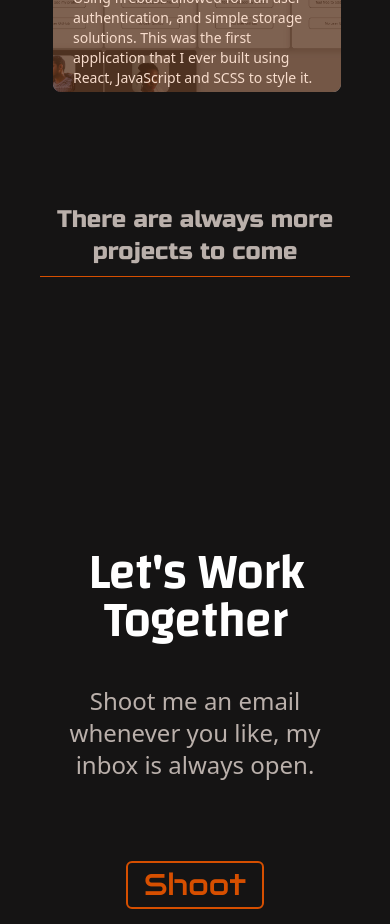
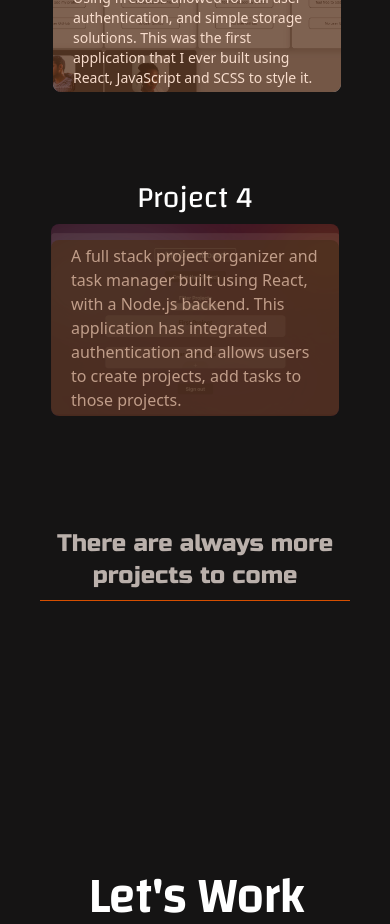
Before and after one commit to ParkerMagee/ProjectPortfolio, a Next.js app: page / in a window 390 px wide. Shown: the part 2820-3744 px from the top of the page. Built offline with nearby package versions, Linux system fonts and the light colour scheme.

Commit message:
project organizer project added

```diff
--- a/components/MyWork.js
+++ b/components/MyWork.js
@@ -22,7 +22,7 @@ const MyWork = () => {
               <Image
                 className="absolute object-cover rounded-lg w-full h-full"
                 src="/honda-parts-webpage.png"
-                alt="mock image"
+                alt="honda parts marketplace"
                 layout="fill"
               />
               <p className="text-sm relative w-full block text-white px-5 py-1 bg-mediumGray bg-opacity-70 rounded-lg md:text-base">
@@ -45,7 +45,7 @@ const MyWork = () => {
               <Image
                 className="absolute object-cover rounded-lg w-full h-full"
                 src="/daily-exercise-webpage.png"
-                alt="mock image"
+                alt="workout webpage"
                 layout="fill"
               />
               <p className="text-sm relative w-full block text-white px-5 py-1 bg-mediumGray bg-opacity-70 rounded-lg md:text-base">
@@ -68,7 +68,7 @@ const MyWork = () => {
               <Image
                 className="absolute object-cover rounded-lg w-full h-full"
                 src="/developer-chat-site.png"
-                alt="mock image"
+                alt="chat application"
                 layout="fill"
               />
               <p className="text-sm relative w-full block text-white px-5 py-1 bg-mediumGray bg-opacity-70 rounded-lg md:text-base">
@@ -82,7 +82,7 @@ const MyWork = () => {
             </Link>
           </div>
         </div>
-        {/* <div className="flex flex-col items-center mx-28 space-x-1 lg:flex-row">
+        <div className="flex flex-col items-center mx-28 space-x-1 lg:flex-row">
           <div className="my-10 lg:my-0">
             <h1 className="text-3xl text-center text-white my-2 font-changa">
               Project 4
@@ -93,19 +93,20 @@ const MyWork = () => {
             >
               <Image
                 className="absolute object-cover rounded-lg w-full h-full"
-                src="/western-sunset2.png"
-                alt="mock image"
+                src="/project-organizer.png"
+                alt="project organizer"
                 layout="fill"
               />
               <p className="relative w-full block text-grayBeige px-5 py-1 bg-mediumGray bg-opacity-80 rounded-lg">
-                This is mock text in place of future project descriptions. This
-                text will be replaced with a new description of my project soon.
-                This is mock text in place of future project descriptions. This
+                A full stack project organizer and task manager built using
+                React, with a Node.js backend. This application has integrated
+                authentication and allows users to create projects, add tasks to
+                those projects.
               </p>
               <div className="absolute w-full h-full rounded-lg bg-redOrange bg-opacity-20 hover:bg-transparent"></div>
             </Link>
           </div>
-        </div> */}
+        </div>
         <div className="text-2xl text-grayBeige text-center font-russo  border-b border-redOrange mx-10 px-1 py-2 my-16 md:px-5">
           There are always more projects to come
         </div>
```
Also changed, not shown: public/project-organizer.png (added).
